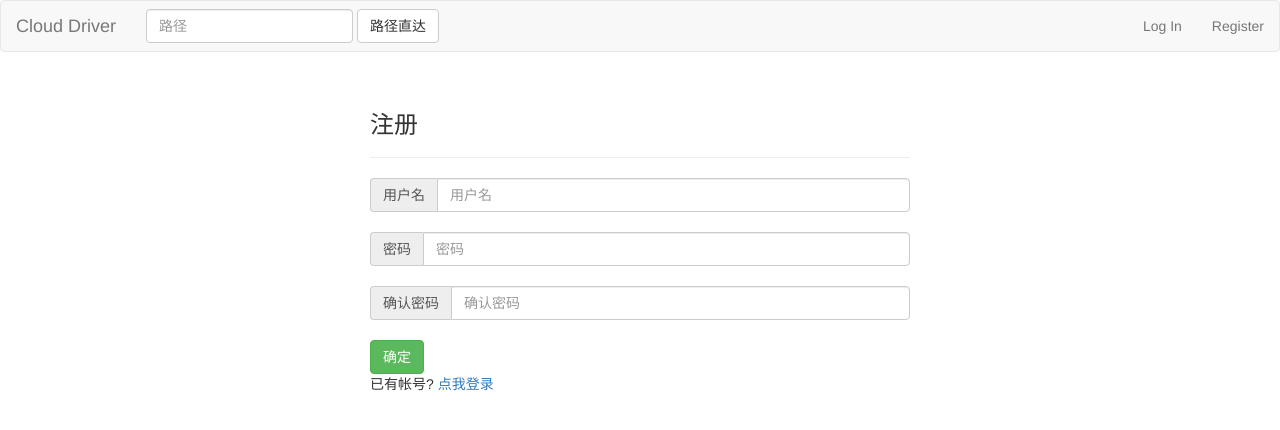
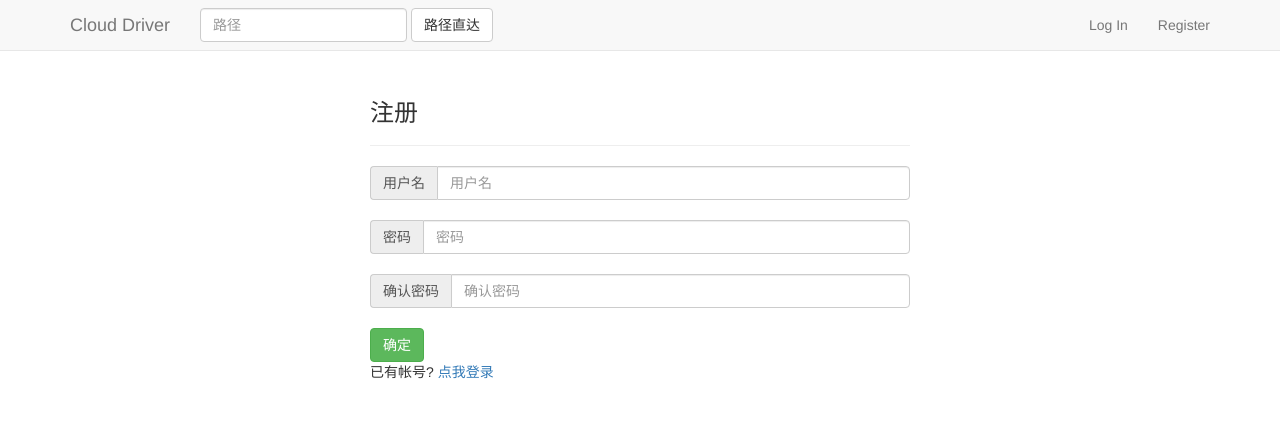
Before and after one commit to yjlcoder/Network-Storage, a Flask app: page /register in a window 1280 px wide. Shown: the top 430 px of the page. Run offline with Flask 2, Linux system fonts and the light colour scheme; some libraries are stand-ins or nearby versions.

Commit message:
Fix some bugs

```diff
--- a/Webpages/Driver/app/templates/base.html
+++ b/Webpages/Driver/app/templates/base.html
@@ -17,12 +17,12 @@
 <script src="{{ url_for('static', filename='js/bootstrap.min.js') }}" type="text/javascript"></script>
 
 </head>
-<body>
+<body style="padding-top: 60px">
 
-<nav class="navbar navbar-default">
-    <div class="container-fluid">
+<nav class="navbar navbar-default navbar-fixed-top">
+    <div class="container-fluid container">
         <div class="navbar-header">
-            <button type="button" class="navbar-toggle collapsed" data-toggle="collapse" data-target="#bs-example-navbar-collapse-1" aria-expanded="false">
+            <button type="button" class="navbar-toggle collapsed" data-toggle="collapse" data-target="#navtop" aria-expanded="false">
                 <span class="sr-only">收起/展开</span>
                 <span class="icon-bar"></span>
                 <span class="icon-bar"></span>
@@ -31,6 +31,7 @@
             <a class="navbar-brand" href="{{ url_for('index') }}">Cloud Driver</a>
         </div>
 
+        <div class="collapse navbar-collapse" id="navtop">
             <div class="navbar-form navbar-left">
                 <div class="form-group">
                     <input id="pathInput" type="text" class="form-control" placeholder="路径">
@@ -53,7 +54,7 @@
                     <li><a href="{{ url_for('logout') }}"> Log Out </a></li>
                 {% endif %}
             </ul>
-
+        </div>
     </div>
 </nav>
 
--- a/Webpages/Driver/app/views.py
+++ b/Webpages/Driver/app/views.py
@@ -15,7 +15,8 @@
         return redirect(url_for('index', path=path))
     files = models.File.query.filter_by(userid=current_user.id).all()
     files = buildTree(files=files, visit=path)
-    return render_template("index.html", path=path, files=files)
+    files.sort(key=lambda x: x[0])
+    return render_template("index.html", path=path.split('/'), files=files)
 
 
 @app.route("/login", methods=['GET', 'POST'])
```
Lines whose indentation alone changed are shown as unchanged.
